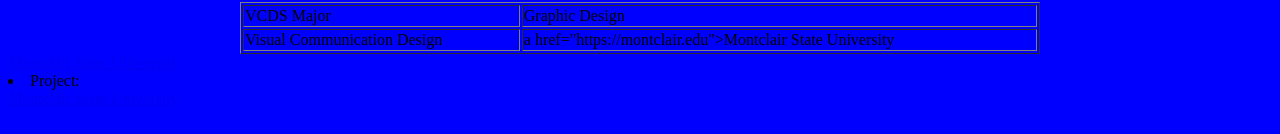
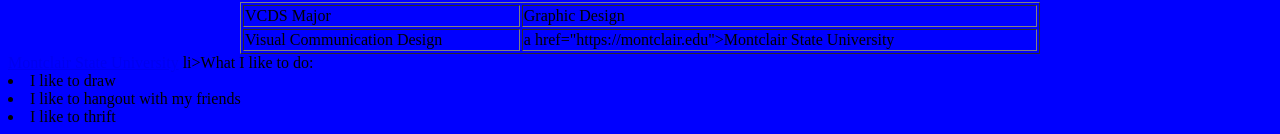
Before and after one commit to genzaled1/genzaled1-github.io, a plain HTML site: page index.html in a window 1280 px wide. Shown: the part 677-811 px from the top of the page. Drawn offline with Linux system fonts and the light colour scheme.

Commit message:
Update index.html

```diff
--- a/index.html
+++ b/index.html
@@ -47,9 +47,13 @@
 
 <a href="https://montclair.edu">Montclair State University</a>
 
-  <li>Project:</li>
+li>What I like to do:</li>
 
-<a href="Apple_Daniel_Genzale.pdf">Montclair State University</a>
+<li>I like to draw</li>
+
+<li>I like to hangout with my friends</li>
+
+<li>I like to thrift</li>
 
 </body>
 
```
